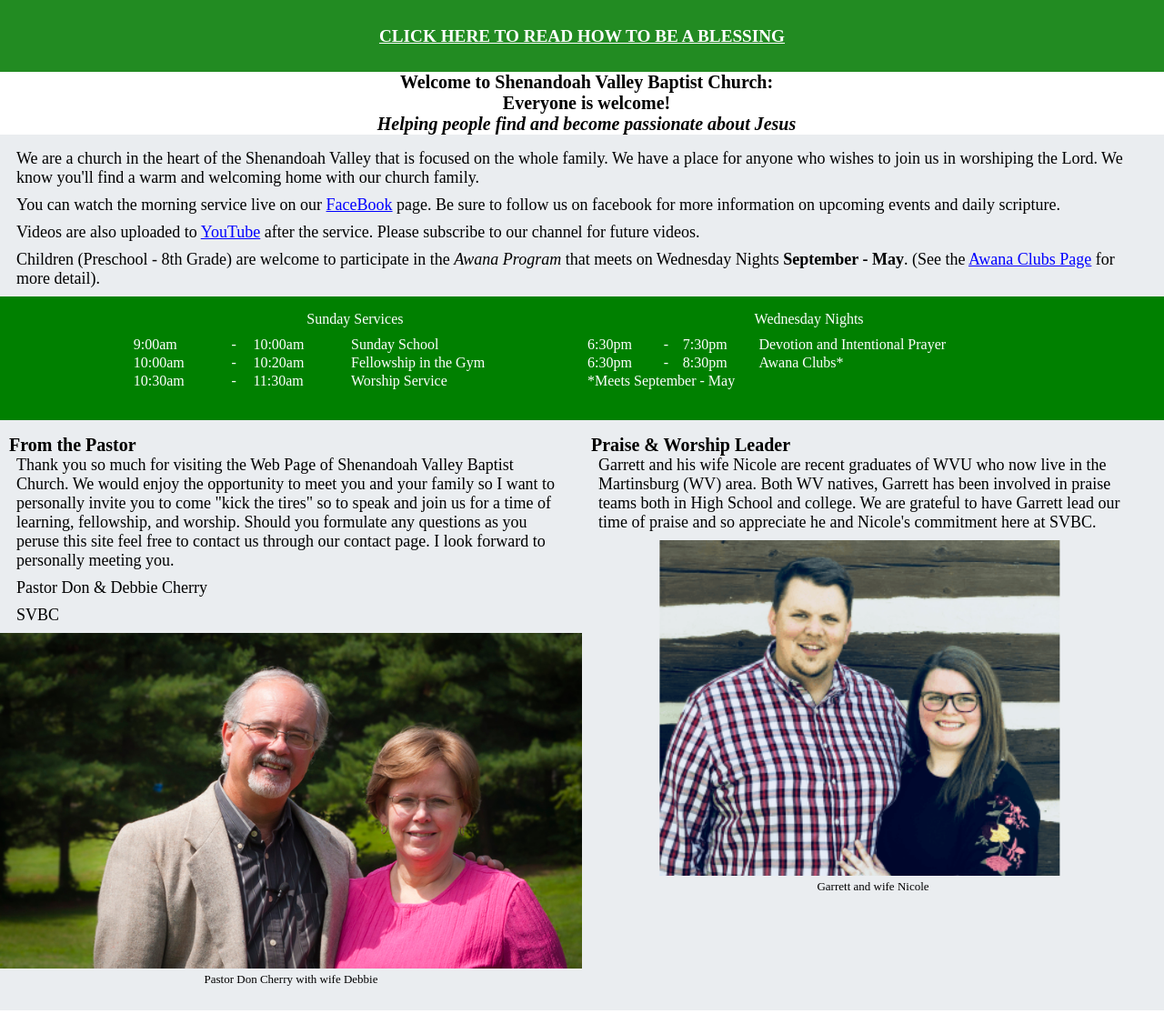
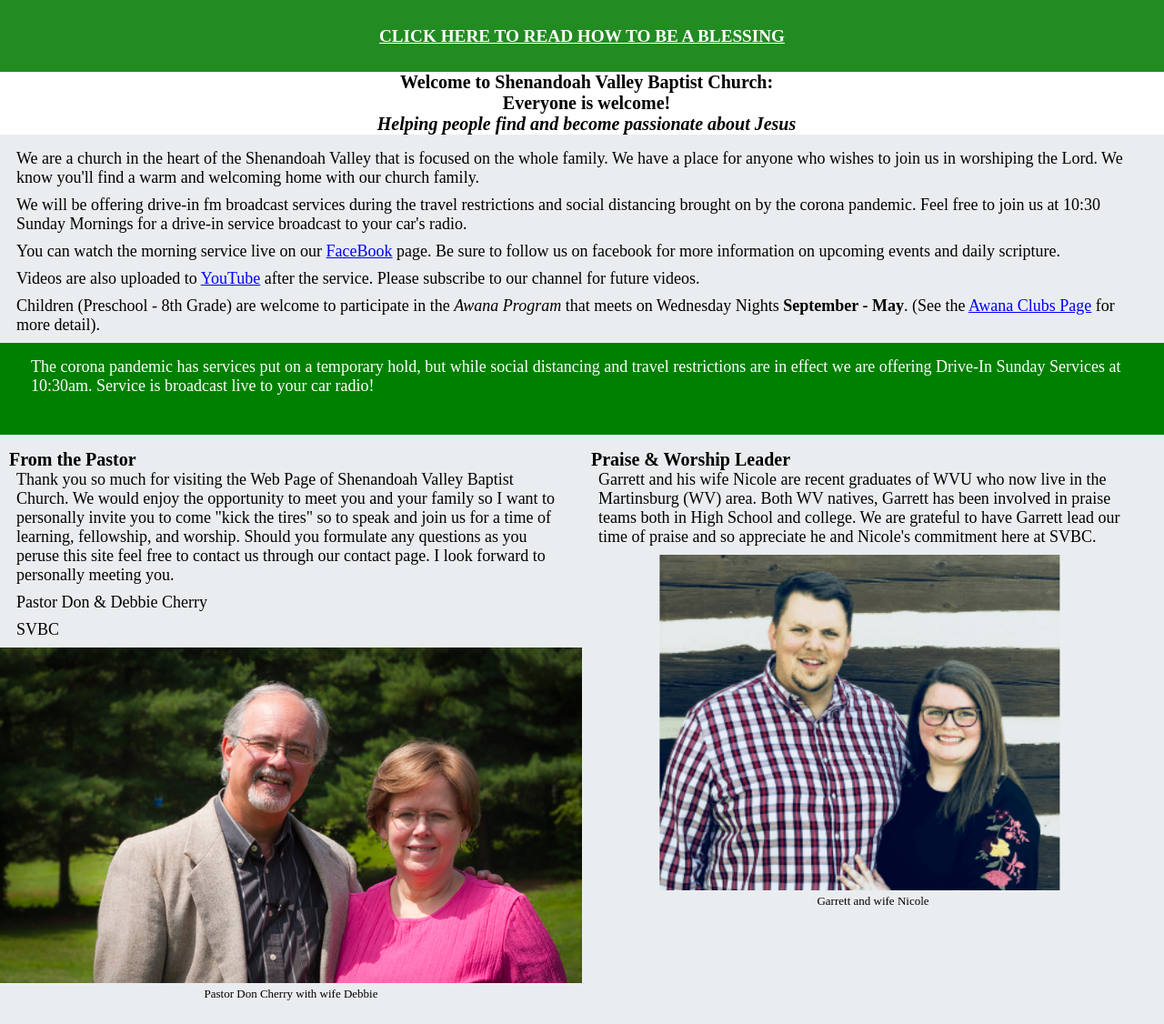
Before and after one commit to lewisdm87/svbcfamily.github.io, a PHP site: page / in a window 1280 px wide. Shown: the part 167-1293 px from the top of the page at 91% size. Run offline with PHP 8.4, Linux system fonts and the light colour scheme; some libraries are stand-ins or nearby versions.

Commit message:
Drive-in radio service is new norm

```diff
--- a/index.php
+++ b/index.php
@@ -18,6 +18,9 @@
 	<div class="main">
 		<p>We are a church in the heart of the Shenandoah Valley that is focused on the whole family. We have a place for anyone who wishes to join us in worshiping the Lord. We know you'll find a warm and welcoming home with our church family.</p>
 
+		<!-- *REMOVE NEXT PARAGRAPH AFTER PANDEMIC RESTRICTIONS LIFTED* -->
+		<p>We will be offering drive-in fm broadcast services during the travel restrictions and social distancing brought on by the corona pandemic. Feel free to join us at 10:30 Sunday Mornings for a drive-in service broadcast to your car's radio.</p>
+
 		<p>You can watch the morning service live on our <a class="nav" href="https://www.facebook.com/svbcfamily">FaceBook</a> page. Be sure to follow us on facebook for more information on upcoming events and daily scripture.</p>
 
 		<p>Videos are also uploaded to <a class ="nav" href="https://www.youtube.com/channel/UCVNMH7wzOzSwZ6l-HnoKC7g">YouTube</a> after the service. Please subscribe to our channel for future videos.</p>
@@ -26,6 +29,10 @@
 	 </div>
 
 	<div class="services">
+		<p>The corona pandemic has services put on a temporary hold, but while social distancing and travel restrictions are in effect we are offering Drive-In Sunday Services at 10:30am. Service is broadcast live to your car radio!  </p>
+		<br>
+
+		<!--
 		 <table class="tbl-sunday"> <caption>Sunday Services</caption>
 			<tr> <td>9:00am</td> <td>-</td> <td>10:00am</td> <td>Sunday School</td> </tr>
 			<tr> <td>10:00am</td> <td>-</td> <td>10:20am</td> <td>Fellowship in the Gym</td> </tr>
@@ -37,6 +44,7 @@
 			<tr> <td>6:30pm</td> <td>-</td> <td>8:30pm</td> <td>Awana Clubs*</td> </tr>
 			<tr> <td colspan="4">*Meets September - May</td> </tr>
 		 </table>
+		 -->
 	</div>
 
 	<div class="main">
```
